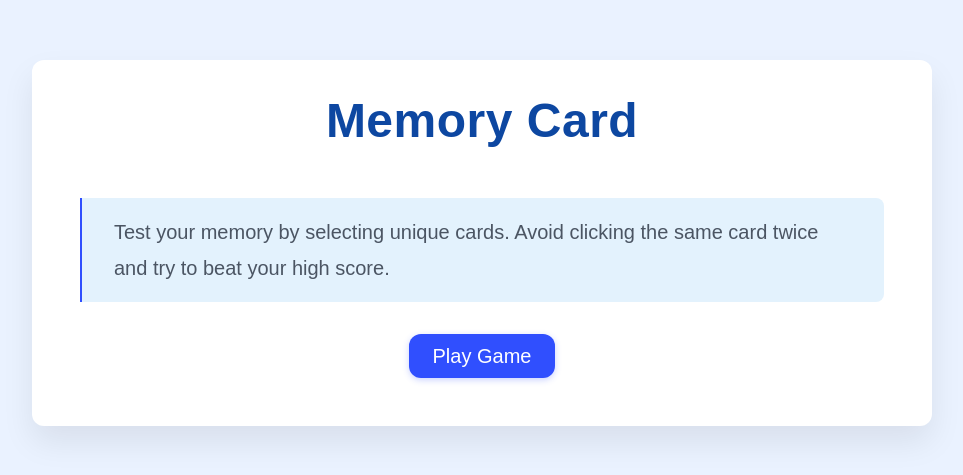
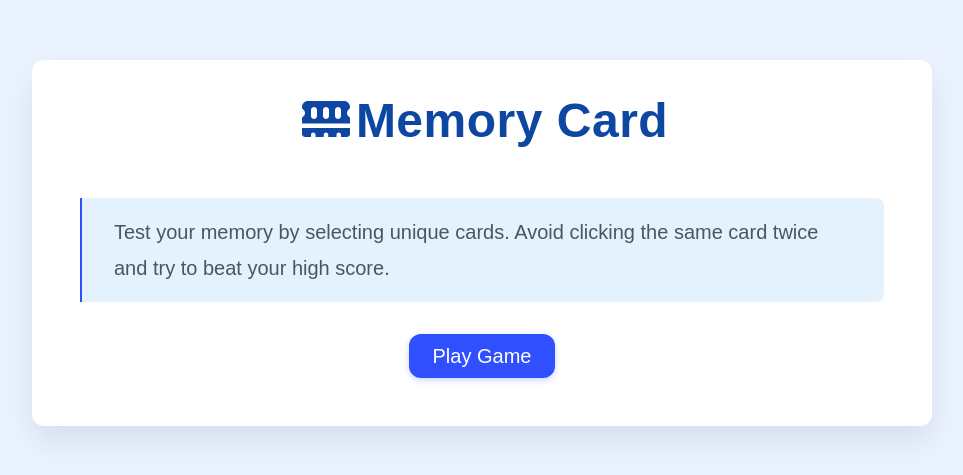
Before and after one commit to catalinbroinas/memory-card, a React (Vite) app: page / in a window 1280 px wide. Shown: the part 157-632 px from the top of the page, without its empty margins (158-1121 px from the left). Built offline with nearby package versions, Linux system fonts and the light colour scheme.

Commit message:
feat(Game): add icon to heading

```diff
--- a/src/react/components/features/Game/Game.jsx
+++ b/src/react/components/features/Game/Game.jsx
@@ -24,6 +24,10 @@ import {
   saveBestScore
 } from "./game/bestScore";
 import { preloadImages } from "../../../../js/utils/images";
+
+// Icons
+import { FontAwesomeIcon } from "@fortawesome/react-fontawesome";
+import { faMemory } from "@fortawesome/free-solid-svg-icons/faMemory";
 
 function Game() {
   // Game flow state
@@ -154,7 +158,15 @@ function Game() {
 
   return (
     <section className="game">
-      <h1 className="game__title">Memory Card</h1>
+      <h1 className="game__title">
+        <FontAwesomeIcon
+          icon={faMemory}
+          className="game__title-icon"
+          aria-hidden="true"
+        />
+
+        <span className="game__title-text">Memory Card</span>
+      </h1>
 
       {gameStatus === GAME_STATUS.START && (
         <StartScreen onStart={handleGameStart} />
```
